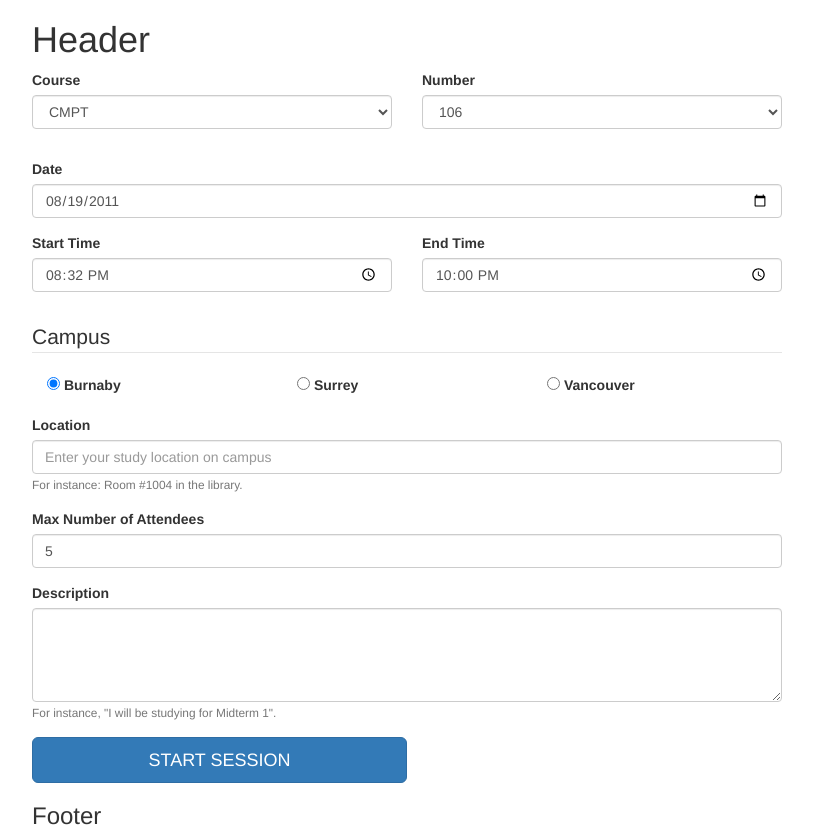
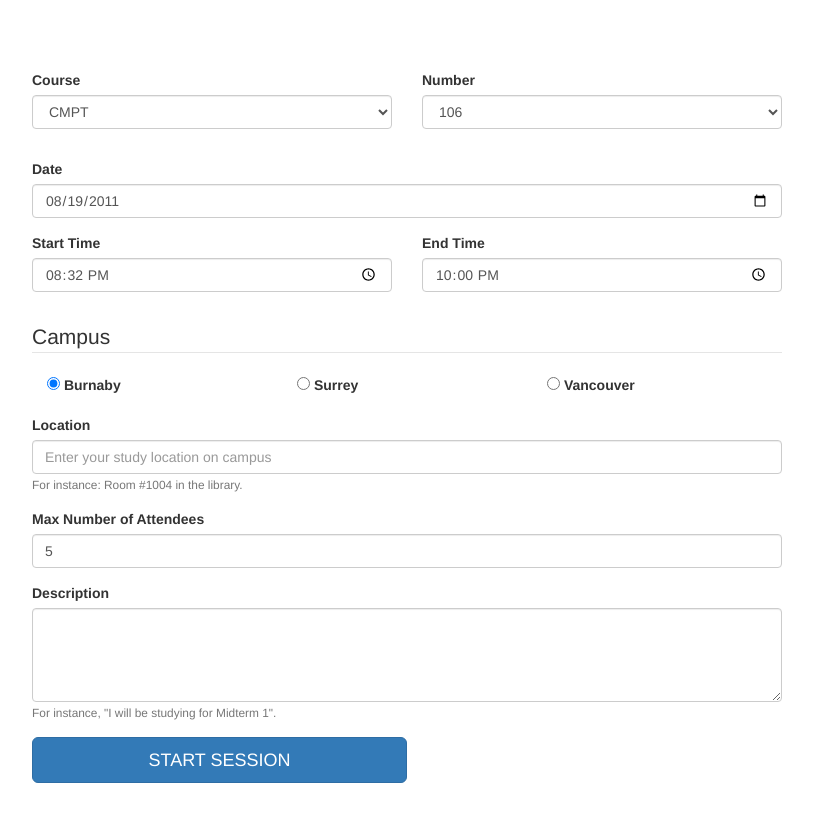
Before and after one commit to eyeezzi/eyeezzi.github.io, a plain HTML site: page index.html in a window 1280 px wide. Shown: the whole page, without its empty margins (38-851 px from the left). Drawn offline with nearby package versions, Linux system fonts and the light colour scheme.

Commit message:
some ui changes

```diff
--- a/index.html
+++ b/index.html
@@ -13,7 +13,7 @@
 <body>
     <div class="container">
     	<div class="row">
-    		<h1 class="col-xs-12">Header</h1>
+    		<h1 class="col-xs-12">&nbsp;</h1>
     	</div>
         <div class="row">
             <div class="col-md-8 offset-md-2">
@@ -104,7 +104,7 @@
             </div>
         </div>
         <div class="row">
-        	<h3 class="col-xs-12">Footer</h3>
+        	<h3 class="col-xs-12">&nbsp;</h3>
         </div>
     </div>
     <!-- jQuery first, then Tether, then Bootstrap JS. -->
```
